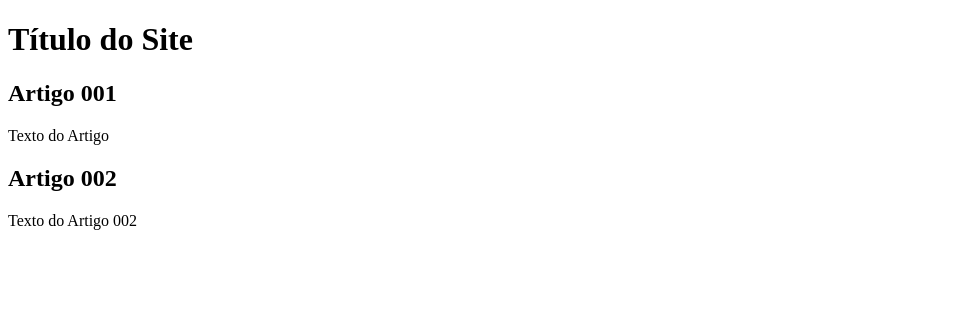
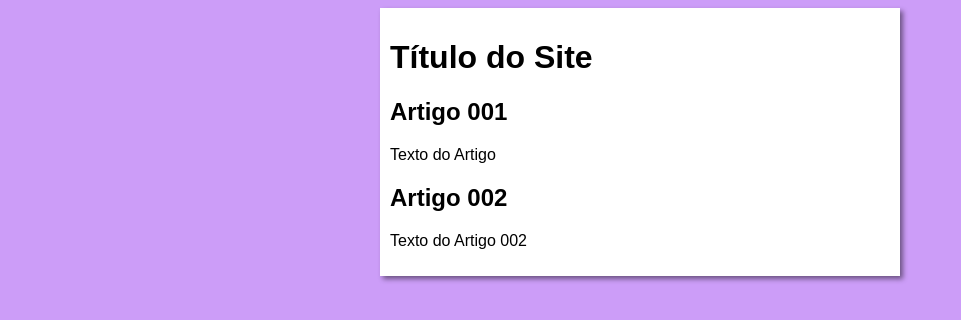
Before and after one commit to rodrigosouzamail/Projeto-site, a plain HTML site: page index.html in a window 1280 px wide. Shown: the whole page, without its empty margins (0-961 px from the left). Drawn offline with Linux system fonts and the light colour scheme.

Commit message:
Iniciado o designe

```diff
--- /dev/null
+++ b/estilos/style.css
@@ -0,0 +1,15 @@
+*{
+    font-family: Arial, Helvetica, sans-serif;
+}
+
+body {
+    background-color: rgba(204,157,248);
+}
+
+main {
+    background-color: white;
+    width: 500px;
+    margin: auto;
+    padding: 10px;
+    box-shadow: 3px 3px 5px rgba(0, 0, 0, 0.473);
+}
--- a/index.html
+++ b/index.html
@@ -3,6 +3,7 @@
 <head>
     <meta charset="UTF-8">
     <meta name="viewport" content="width=device-width, initial-scale=1.0">
+    <link rel="stylesheet" href="estilos/style.css">
     <title>Titulo do Site</title>
 </head>
 <body>
```
